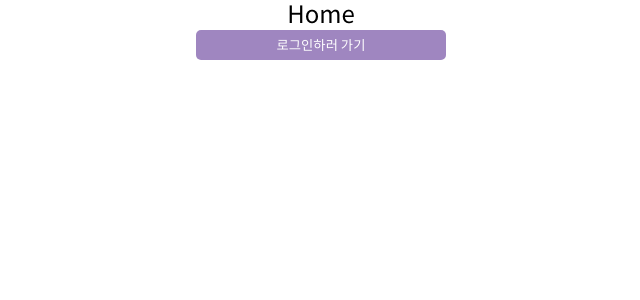
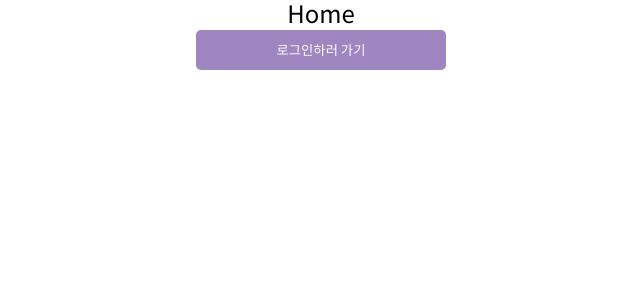
Before and after one commit to sabit1997/wanted-pre-onboarding-frontend, a React (Create React App) app: page / in a window 1280 px wide. Shown: the top 300 px of the page, without its empty margins (319-959 px from the left). Built offline with nearby package versions, Linux system fonts and the light colour scheme.

Commit message:
Fix: style 변경

```diff
--- a/src/components/SideBar.tsx
+++ b/src/components/SideBar.tsx
@@ -20,7 +20,11 @@ const SideBar: React.FC<SideBarProps> = ({ sidebarContent }) => {
           return (
             <li
               key={element.path}
-              className="sidebar-menu"
+              className={
+                currentPath === element.path
+                  ? 'sidebar-menu current-sidebar-menu'
+                  : 'sidebar-menu'
+              }
               onClick={() => sidebarMenuClickHandler(element.path)}
             >
               {element.label}
--- a/src/pages/Home.tsx
+++ b/src/pages/Home.tsx
@@ -2,7 +2,7 @@ export default function Home() {
   return (
     <div className="page-wrapper">
       <h1 className="page-title">Home</h1>
-      <button className="form-button">로그인하러 가기</button>
+      <button className="button move-button">로그인하러 가기</button>
     </div>
   );
 }
--- a/src/pages/SignIn.tsx
+++ b/src/pages/SignIn.tsx
@@ -116,7 +116,7 @@ export default function SignIn() {
           </div>
           <button
             type="submit"
-            className="form-button"
+            className="button form-button"
             data-testid="signin-button"
             disabled={
               emailValid === 'fail' || passwordValid === 'fail' ? true : false
--- a/src/pages/SignUp.tsx
+++ b/src/pages/SignUp.tsx
@@ -115,7 +115,7 @@ export default function SignUp() {
           </div>
           <button
             type="submit"
-            className="form-button"
+            className="button form-button"
             data-testid="signup-button"
             disabled={
               emailValid === 'fail' || passwordValid === 'fail' ? true : false
--- a/src/styles/App.css
+++ b/src/styles/App.css
@@ -1,3 +1,4 @@
+/* 공통적인 스타일 */
 .page-wrapper {
   text-align: center;
   width: 100%;
@@ -16,6 +17,21 @@
   width: 100%;
   padding-top: 50px;
 }
+
+.button {
+  border-radius: 5px;
+  background-color: #9f86c0;
+  color: #fff;
+}
+
+/* home 페이지 스타일 */
+
+.move-button {
+  width: 250px;
+  height: 40px;
+}
+
+/* auth 페이지 스타일 */
 
 .input-wrap {
   margin-bottom: 5px;
@@ -49,10 +65,9 @@
 .form-button {
   width: 250px;
   height: 30px;
-  border-radius: 5px;
-  background-color: #9f86c0;
-  color: #fff;
 }
+
+/* todo 스타일 */
 
 .todo-form {
   margin-bottom: 20px;
@@ -118,6 +133,11 @@
   margin-bottom: 5px;
 }
 
+.current-sidebar-menu {
+  background-color: #9f86c0;
+  color: #fff;
+}
+
 .sidebar .sidebar-list .sidebar-menu:last-child {
   margin-bottom: 0;
 }
@@ -126,6 +146,8 @@
   background-color: #9f86c0;
   color: #fff;
 }
+
+/* general-layout 스타일 */
 
 .general-layout {
   height: 100vh;
```
